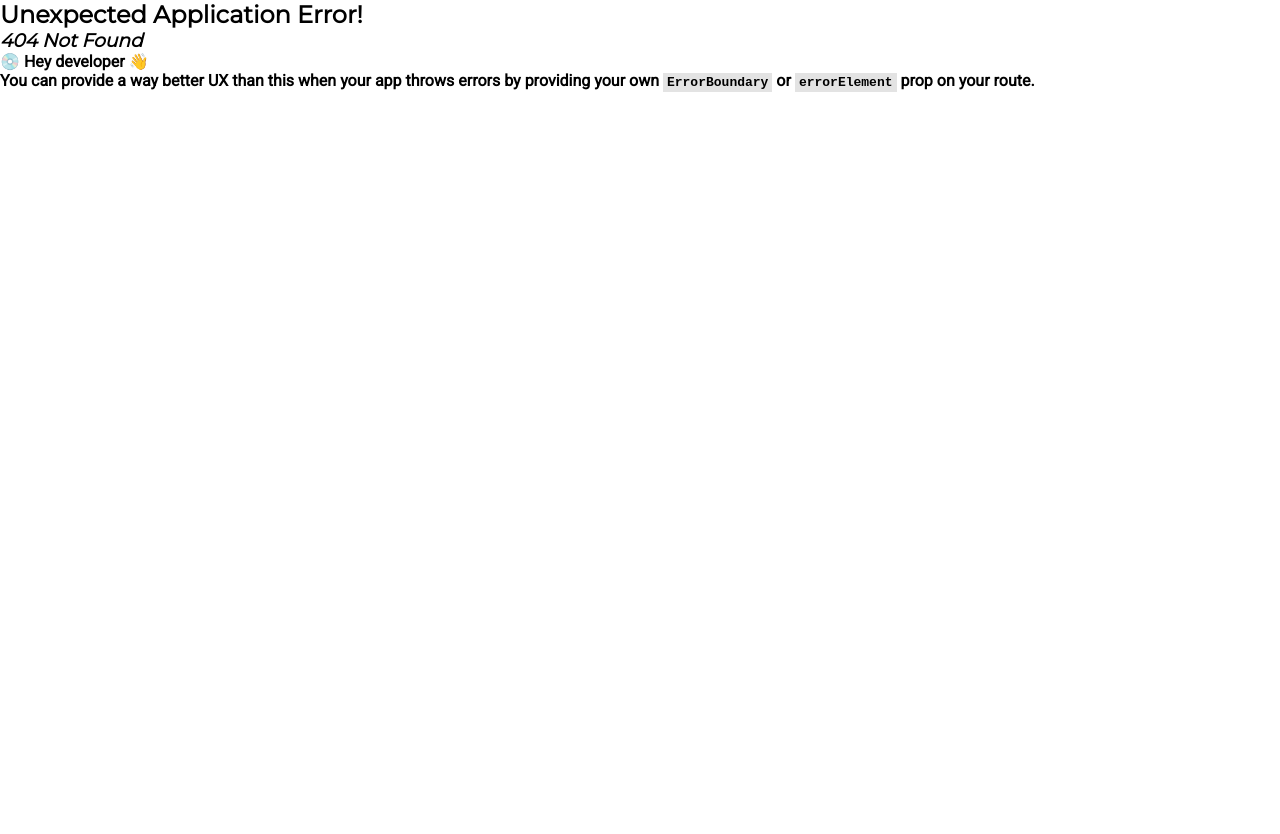
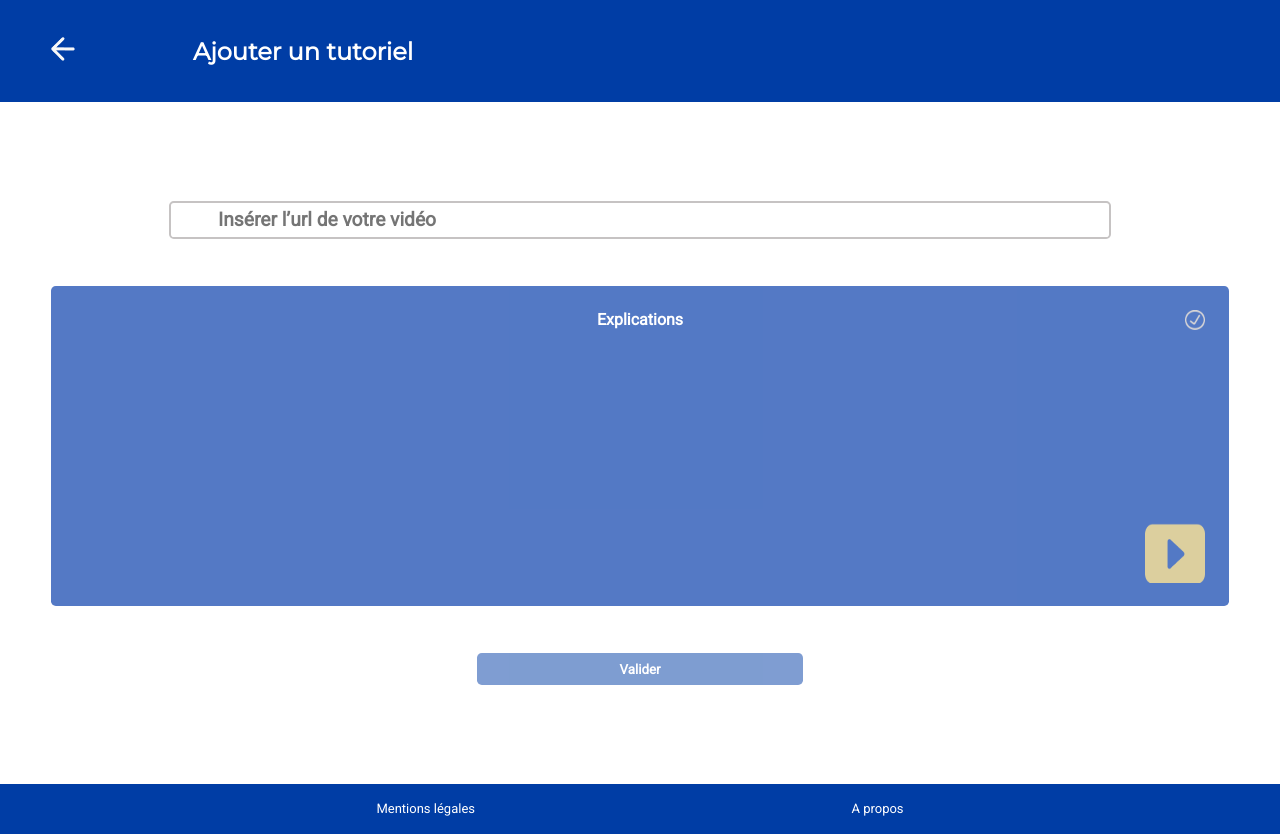
Before and after one commit to WildCodeSchool/2023-02-JS-Bordeaux-project-3-groupe1, a React (Vite) app in the folder frontend/: page /tutorials/createVideo in a window 1280 px wide. Before the commit this address had no page. Before the commit the page ends 800 px from the top, so only its background shows below. Built offline with nearby package versions, Linux system fonts and the light colour scheme.

Commit message:
create page and componant videoTutorial

```diff
--- a/frontend/src/App.scss
+++ b/frontend/src/App.scss
@@ -19,6 +19,7 @@
 @import "../src/components/createTutorial/CreateNameTutorial.scss";
 @import "../src/components/menuTop/MenuTop.scss";
 @import "../src/components/createTutorial/CreateObjectifTutorial.scss";
+@import "../src/components/createTutorial/CreateVideoTutorial.scss";
 
 * {
   margin: 0;
--- a/frontend/src/components/createTutorial/CreateObjectifTutorial.jsx
+++ b/frontend/src/components/createTutorial/CreateObjectifTutorial.jsx
@@ -89,7 +89,7 @@ function CreateObjectifTutorial() {
           <p>{explicationTutorial}</p>
         </div>
       </div>
-      <Link to="/tutorials/createObjectif">
+      <Link to="/tutorials/createVideo">
         <button
           type="button"
           onClick={handleSaveObjectif}
--- /dev/null
+++ b/frontend/src/components/createTutorial/CreateVideoTutorial.jsx
@@ -0,0 +1,81 @@
+import { useContext, useEffect, useState } from "react";
+import { Link } from "react-router-dom";
+import NameMenuTopContext from "../../contexts/NameMenuTopContext";
+import { CreateTutorialContext } from "../../contexts/CreateTutorialContext";
+import validation from "../../assets/validation.png";
+import youTubeLogo from "../../assets/youTubeLogo.png";
+
+function CreateVideoTutorial() {
+  const { setNameMenu } = useContext(NameMenuTopContext);
+  const { setForms } = useContext(CreateTutorialContext);
+  const [videoUrl, setVideoUrl] = useState("");
+  const [isValid, setIsValid] = useState(false);
+  const [videoId, setVideoId] = useState("");
+
+  const handleInputChange = (e) => {
+    const { name, value } = e.target;
+    if (name === "videoUrl") {
+      setVideoUrl(value);
+      const urlParams = new URLSearchParams(value.split("?")[1]);
+      const video = urlParams.get("v") || "";
+      setVideoId(video);
+    }
+  };
+
+  const handleSaveName = () => {
+    const newValuesTutorial = {
+      videoUrl,
+    };
+
+    setForms((prevForms) => ({
+      ...prevForms,
+      ...newValuesTutorial,
+    }));
+  };
+
+  setNameMenu("Ajouter un tutoriel");
+
+  useEffect(() => {
+    const isValidForm = videoUrl.trim() !== "";
+    setIsValid(isValidForm);
+  }, [videoUrl]);
+
+  return (
+    <div className="container-createVideoTutorial">
+      <input
+        type="text"
+        name="videoUrl"
+        id="videoUrl"
+        onChange={handleInputChange}
+        value={videoUrl}
+        placeholder="Insérer l’url de votre vidéo"
+      />
+      <div className="container-createVideoTutorial-preview">
+        {videoId ? (
+          <iframe
+            src={`https://www.youtube.com/embed/${videoId}`}
+            title="Video Preview"
+          />
+        ) : (
+          <>
+            <div className="container-video-preview-title">
+              <div className="space" />
+              <p>Explications</p>
+              <img src={validation} alt="validation" />
+            </div>
+            <div className="container-video-preview-logo">
+              <img src={youTubeLogo} alt="youTubeLogo" />
+            </div>
+          </>
+        )}
+      </div>
+      <Link to="/tutorials/create">
+        <button type="button" onClick={handleSaveName} disabled={!isValid}>
+          Valider
+        </button>
+      </Link>
+    </div>
+  );
+}
+
+export default CreateVideoTutorial;
--- /dev/null
+++ b/frontend/src/components/createTutorial/CreateVideoTutorial.scss
@@ -0,0 +1,91 @@
+@import "../../assets/styles/variables.scss";
+
+.container-createVideoTutorial {
+  display: flex;
+  flex-direction: column;
+  align-items: center;
+  min-height: calc(100vh - 126px);
+  width: 100vw;
+  padding: 4%;
+
+  input {
+    width: 80%;
+    height: 2.4rem;
+    border-radius: 0.3rem;
+    border: 2px solid $app-input-primary-color;
+    margin: 4%;
+    padding-left: 4%;
+    font-size: 1.2rem;
+    color: $app-secondary-fonts-color;
+  }
+
+  .container-createVideoTutorial-preview {
+    width: 100%;
+    height: 20rem;
+    border-radius: 0.3rem;
+    background-color: #0038a9;
+    opacity: 67%;
+
+    iframe {
+      height: 20rem;
+      width: 100%;
+    }
+
+    .container-video-preview-title {
+      display: flex;
+      width: 100%;
+      height: 15%;
+      justify-content: space-between;
+      padding: 2%;
+
+      .space {
+        height: 20px;
+        width: 20px;
+      }
+
+      p {
+        color: $app-secondary-fonts-color-5;
+      }
+
+      img {
+        height: 20px;
+        width: 20px;
+      }
+    }
+
+    .container-video-preview-logo {
+      display: flex;
+      justify-content: flex-end;
+      align-items: flex-end;
+      height: 85%;
+      width: 100%;
+      padding: 2%;
+
+      img {
+        width: 60px;
+        height: 60px;
+      }
+    }
+  }
+
+  a {
+    width: 100%;
+    display: flex;
+    align-items: center;
+    justify-content: center;
+    padding: 4%;
+
+    button {
+      border: none;
+      background-color: $app-button-primary-color;
+      color: $app-secondary-fonts-color-5;
+      height: 2rem;
+      border-radius: 0.3rem;
+      width: 30%;
+    }
+
+    button:disabled {
+      opacity: 0.5;
+    }
+  }
+}
--- /dev/null
+++ b/frontend/src/pages/createTutorial/CreateVideoTutorialPage.jsx
@@ -0,0 +1,11 @@
+import CreateVideoTutorial from "../../components/createTutorial/CreateVideoTutorial";
+
+function CreateVideoTutorialPage() {
+  return (
+    <div>
+      <CreateVideoTutorial />
+    </div>
+  );
+}
+
+export default CreateVideoTutorialPage;
```
Also changed, not shown: frontend/src/main.jsx (+11 -6 lines), frontend/src/assets/youTubeLogo.png (added), frontend/src/components/createTutorial/CreateObjectifTutorial.scss (line endings or trailing spaces).
